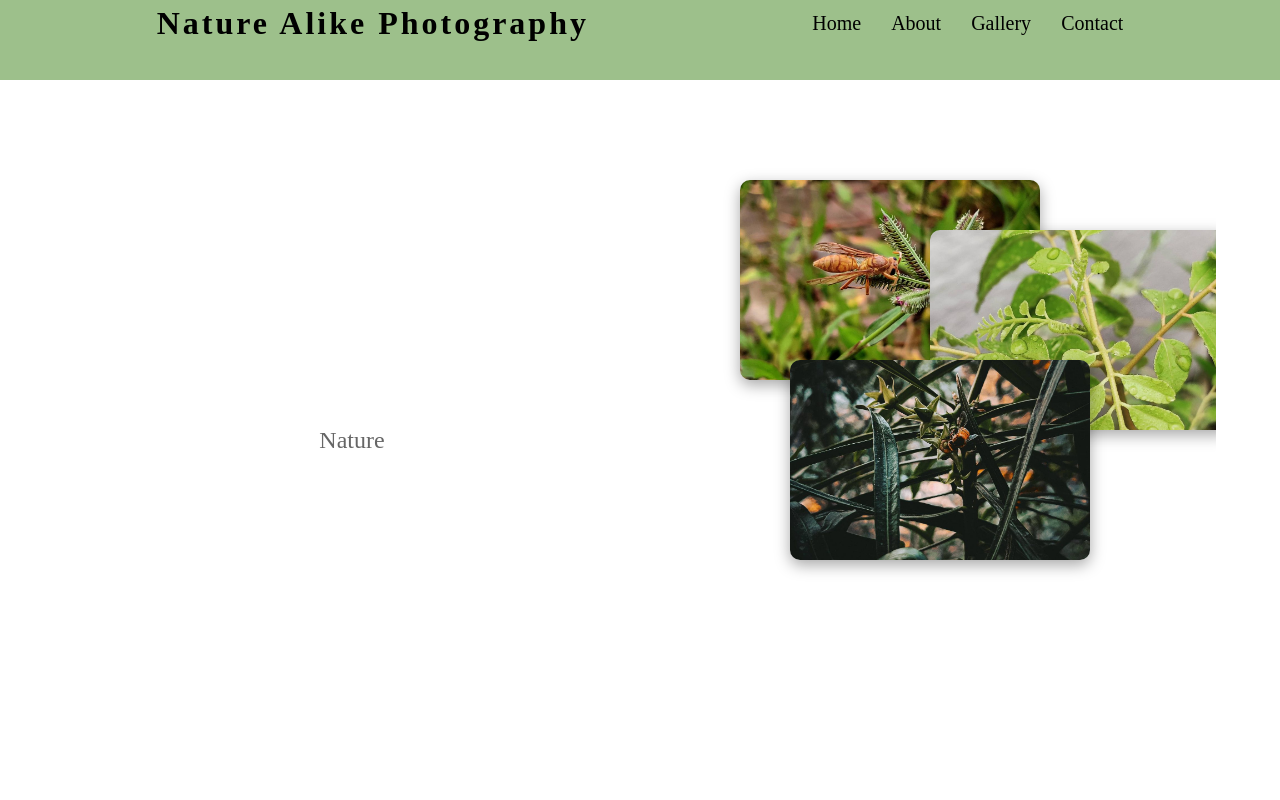
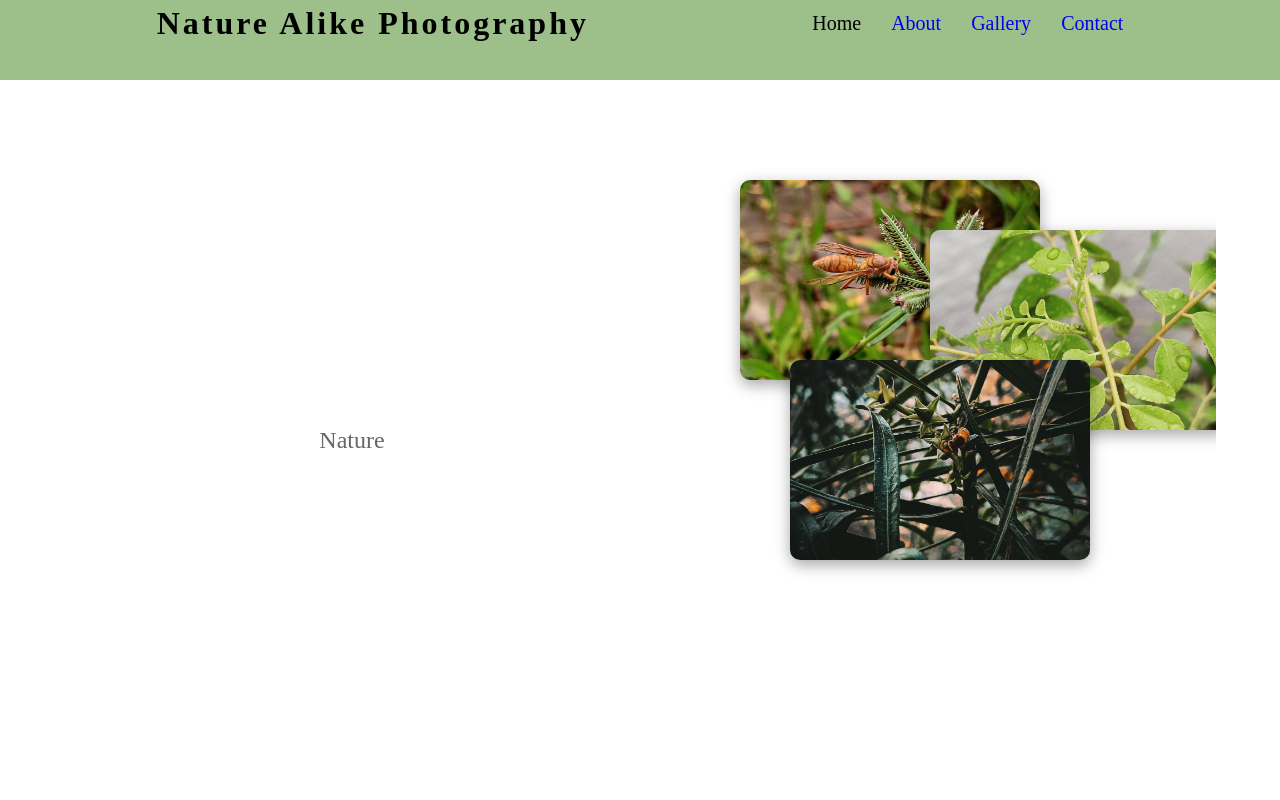
Before and after one commit to GautamRaj-12/nature-alike-photography, a React (Create React App) app: page / in a window 1280 px wide. Shown: the top 800 px of the page. Built offline with nearby package versions, Linux system fonts and the light colour scheme.

Commit message:
id provided

```diff
--- a/package.json
+++ b/package.json
@@ -8,6 +8,7 @@
     "@testing-library/user-event": "^13.5.0",
     "react": "^18.2.0",
     "react-dom": "^18.2.0",
+    "react-router-dom": "^6.8.1",
     "react-scripts": "5.0.1",
     "web-vitals": "^2.1.4"
   },
--- a/src/components/About/About.jsx
+++ b/src/components/About/About.jsx
@@ -6,8 +6,8 @@ import React from 'react'
 function About() {
   return (
     <>
-        <h1 className="about-h1">Personal Info</h1>
-        <div className="about">
+        <h1 className="about-h1" id="about">Personal Info</h1>
+        <div className="about" >
             <div className="about-text">
                 <p className="about-text-p1">Hi, I am Ankur Sharma.</p>
                 <p className="about-text-p2">I may not be a professional photographer with a DSLR Camera. But, I am someone who is passionate about photography and nature. That passion keeps me driven to capture the beauty of the nature even with a smartphone.</p>
--- a/src/components/Contact/Contact.jsx
+++ b/src/components/Contact/Contact.jsx
@@ -6,7 +6,7 @@ import React from "react";
 function About() {
   return (
     <>
-      <h1 className="contact-h1">Contact Me</h1>
+      <h1 className="contact-h1" id="contact">Contact Me</h1>
       <div className="contact">
         <div className="contact-img">
           <img src={contactPic} alt="Ankur Sharma looking at mobile" />
--- a/src/components/Gallery/Gallery.jsx
+++ b/src/components/Gallery/Gallery.jsx
@@ -14,7 +14,7 @@ import ten from "../../assets/10.jpg";
 function Gallery() {
   return (
     <>
-      <h1 className="gallery-h1">Gallery</h1>
+      <h1 className="gallery-h1" id="gallery">Gallery</h1>
       <div class="row">
         <div class="column">
           <img src={one} alt="" />
--- a/src/components/Navbar/Navbar.jsx
+++ b/src/components/Navbar/Navbar.jsx
@@ -9,9 +9,9 @@ function Navbar() {
           <h1 class="navbar-brand">Nature Alike Photography</h1>
           <ul class="nav-links">
             <li class="nav-link">Home</li>
-            <li class="nav-link">About</li>
-            <li class="nav-link">Gallery</li>
-            <li class="nav-link">Contact</li>
+            <li class="nav-link"><a href="#about">About</a></li>
+            <li class="nav-link"><a href="#gallery">Gallery</a></li>
+            <li class="nav-link"><a href="#contact">Contact</a></li>
           </ul>
         </nav>
       </header>
```
Also changed, not shown: 1 other file (tests, documents, lock files or other folders).
